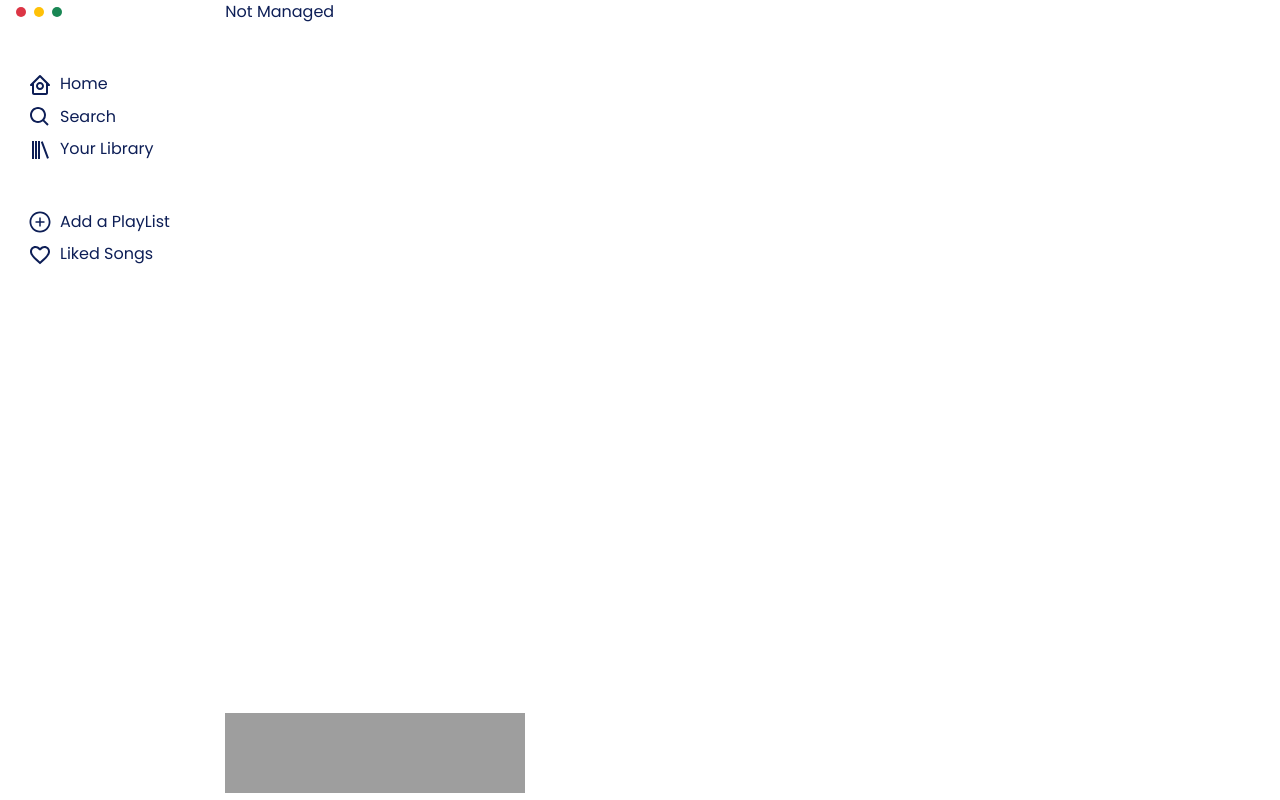
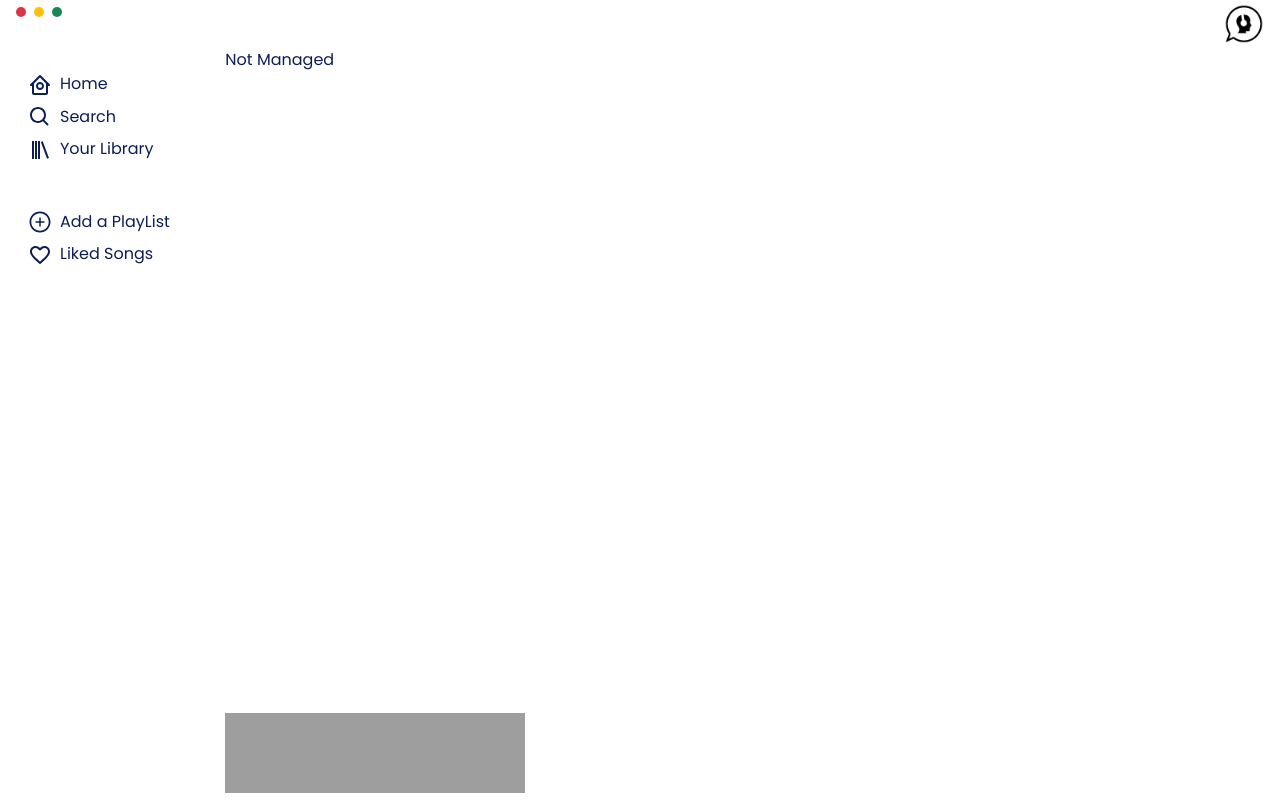
Before and after one commit to CREDO23/Spotify-streaming, a React (Vite) app: page /home/library in a window 1280 px wide. Built offline with nearby package versions, Linux system fonts and the light colour scheme; grey boxes are pictures that could not be loaded.

Commit message:
refact : production

```diff
--- a/src/components/Favorites.jsx
+++ b/src/components/Favorites.jsx
@@ -1,9 +1,15 @@
 /** @format */
 
 import React from 'react';
+import Head from './Head';
 
 const Favorites = () => {
-	return <div>Not Mnaged</div>;
+	return (
+		<div>
+			<Head />
+			Not Mnaged
+		</div>
+	);
 };
 
 export default Favorites;
--- a/src/components/Playlist.jsx
+++ b/src/components/Playlist.jsx
@@ -1,9 +1,15 @@
 /** @format */
 
 import React from 'react';
+import Head from './Head';
 
 const Playlist = () => {
-	return <div>Not managed</div>;
+	return (
+		<div>
+			<Head />
+			Not managed
+		</div>
+	);
 };
 
 export default Playlist;
--- a/src/components/YourLibrarie.jsx
+++ b/src/components/YourLibrarie.jsx
@@ -1,9 +1,15 @@
 /** @format */
 
 import React from 'react';
+import Head from './Head';
 
 const YourLibrarie = () => {
-	return <div>Not Managed</div>;
+	return (
+		<div>
+			<Head />
+			Not Managed
+		</div>
+	);
 };
 
 export default YourLibrarie;
```
